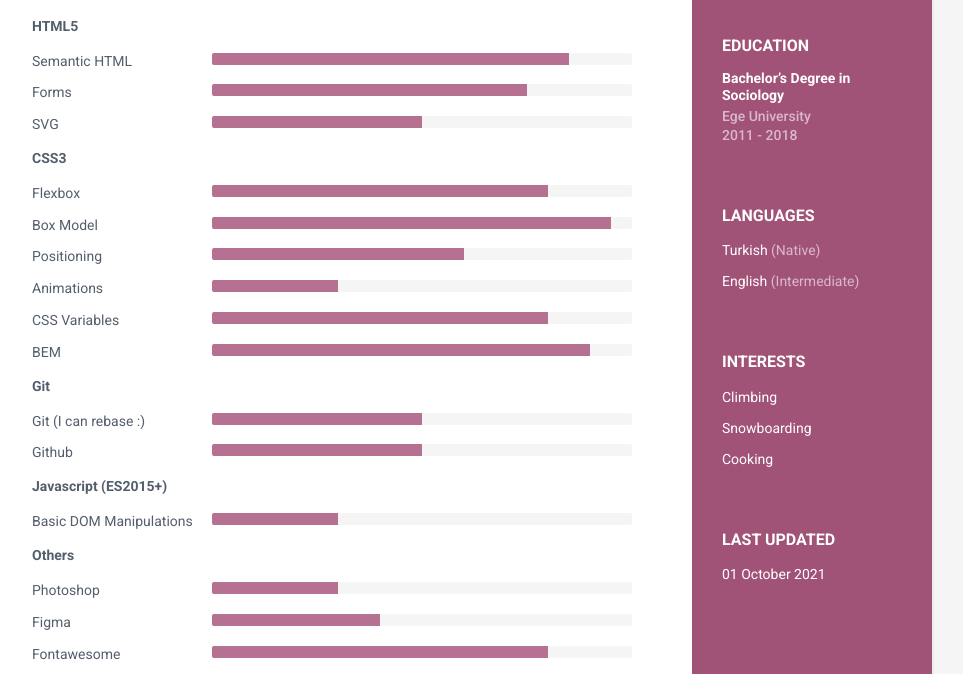
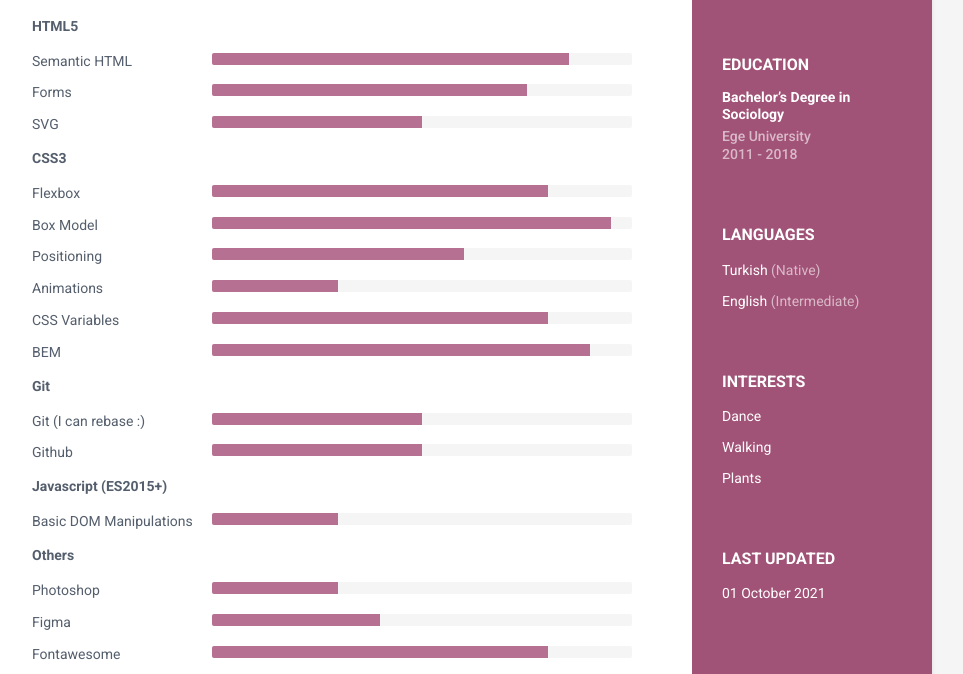
Before and after one commit to Zehray/CV, a plain HTML site: page index.html in a window 1280 px wide. Shown: the part 570-1244 px from the top of the page, without its empty margins (188-1151 px from the left). Drawn offline with Linux system fonts and the light colour scheme.

Commit message:
cv finished

```diff
--- a/index.html
+++ b/index.html
@@ -9,6 +9,7 @@
     <meta name="viewport" content="width=device-width, initial-scale=1.0" />
     <meta name="description" content="Zehra Yatkı Resume" />
     <meta name="author" content="Zehra Yatkı" />
+    <meta property="og:image" content="https://zehrayatki.com/assets/images/zehra.yatki.jpg"/>
     <link rel="shortcut icon" href="favicon.ico" />
     <!-- Google Font -->
     <link
@@ -39,6 +40,7 @@
           />
           <h1 class="name">Zehra Yatkı</h1>
           <h3 class="tagline">Jr. Frontend Developer</h3>
+          <h3 class="tagline">Berlin // Germany</h3>
         </div>
         <!--//profile-container-->
 
@@ -96,9 +98,9 @@
         <div class="interests-container container-block">
           <h2 class="container-block-title">Interests</h2>
           <ul class="list-unstyled interests-list">
-            <li>Climbing</li>
-            <li>Snowboarding</li>
-            <li>Cooking</li>
+            <li>Dance</li>
+            <li>Walking</li>
+            <li>Plants</li>
           </ul>
         </div>
         <!--//interests-->
```
